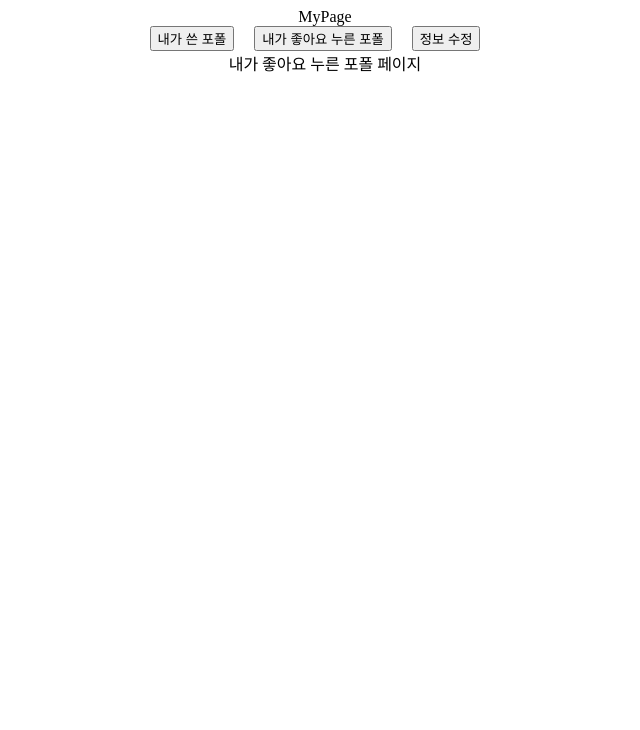
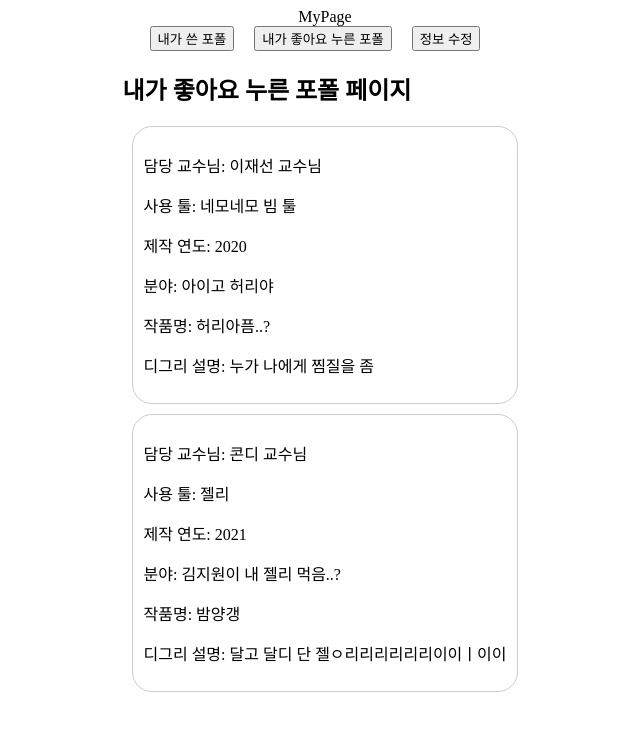
Before and after one commit to LikeLionHGU/DaePo_Front, a React (Create React App) app: page /DaePo/MyPage in a window 1280 px wide. Both pictures are taken after a click on the button "내가 좋아요 누른 포폴". Shown: the top 730 px of the page, without its empty margins (323-963 px from the left). Built offline with nearby package versions, Linux system fonts and the light colour scheme; what recoil-persist would draw is missing.

Commit message:
feat: 내가 좋아요 누른 글

```diff
--- a/src/component/MyPage/LikedPortfolioComponent/LikedPortfolioComponent.js
+++ b/src/component/MyPage/LikedPortfolioComponent/LikedPortfolioComponent.js
@@ -1,5 +1,35 @@
+import React from "react";
+
+import PortfolioLikedCardComponent from "./PortfolioLikedCardComponent";
+
+const LikedDataList = [
+  {
+    professor: "이재선 교수님",
+    tools: "네모네모 빔 툴",
+    year: "2020",
+    field: "아이고 허리야",
+    title: "허리아픔..?",
+    description: "누가 나에게 찜질을 좀",
+  },
+  {
+    professor: "콘디 교수님",
+    tools: "젤리",
+    year: "2021",
+    field: "김지원이 내 젤리 먹음..?",
+    title: "밤양갱",
+    description: "달고 달디 단 젤ㅇ리리리리리리이이ㅣ이이",
+  },
+];
+
 function LikedPortfolioComponent() {
-  return <div>내가 좋아요 누른 포폴 페이지</div>;
+  return (
+    <div>
+      <h2>내가 좋아요 누른 포폴 페이지</h2>
+      {LikedDataList.map((data, index) => (
+        <PortfolioLikedCardComponent key={index} data={data} />
+      ))}
+    </div>
+  );
 }
 
 export default LikedPortfolioComponent;
--- /dev/null
+++ b/src/component/MyPage/LikedPortfolioComponent/PortfolioLikedCardComponent.js
@@ -0,0 +1,29 @@
+import styled from "styled-components";
+
+const Card = styled.div`
+  border: 1px solid #ccc;
+  padding: 10px;
+  margin: 10px;
+  border-radius: 20px;
+  cursor: pointer;
+`;
+
+const Button = styled.button`
+  margin-right: 10px;
+  cursor: pointer;
+`;
+
+function PortfolioLikedCardComponent({ data }) {
+  return (
+    <Card>
+      <p>담당 교수님: {data.professor}</p>
+      <p>사용 툴: {data.tools}</p>
+      <p>제작 연도: {data.year}</p>
+      <p>분야: {data.field}</p>
+      <p>작품명: {data.title}</p>
+      <p>디그리 설명: {data.description}</p>
+    </Card>
+  );
+}
+
+export default PortfolioLikedCardComponent;
```
